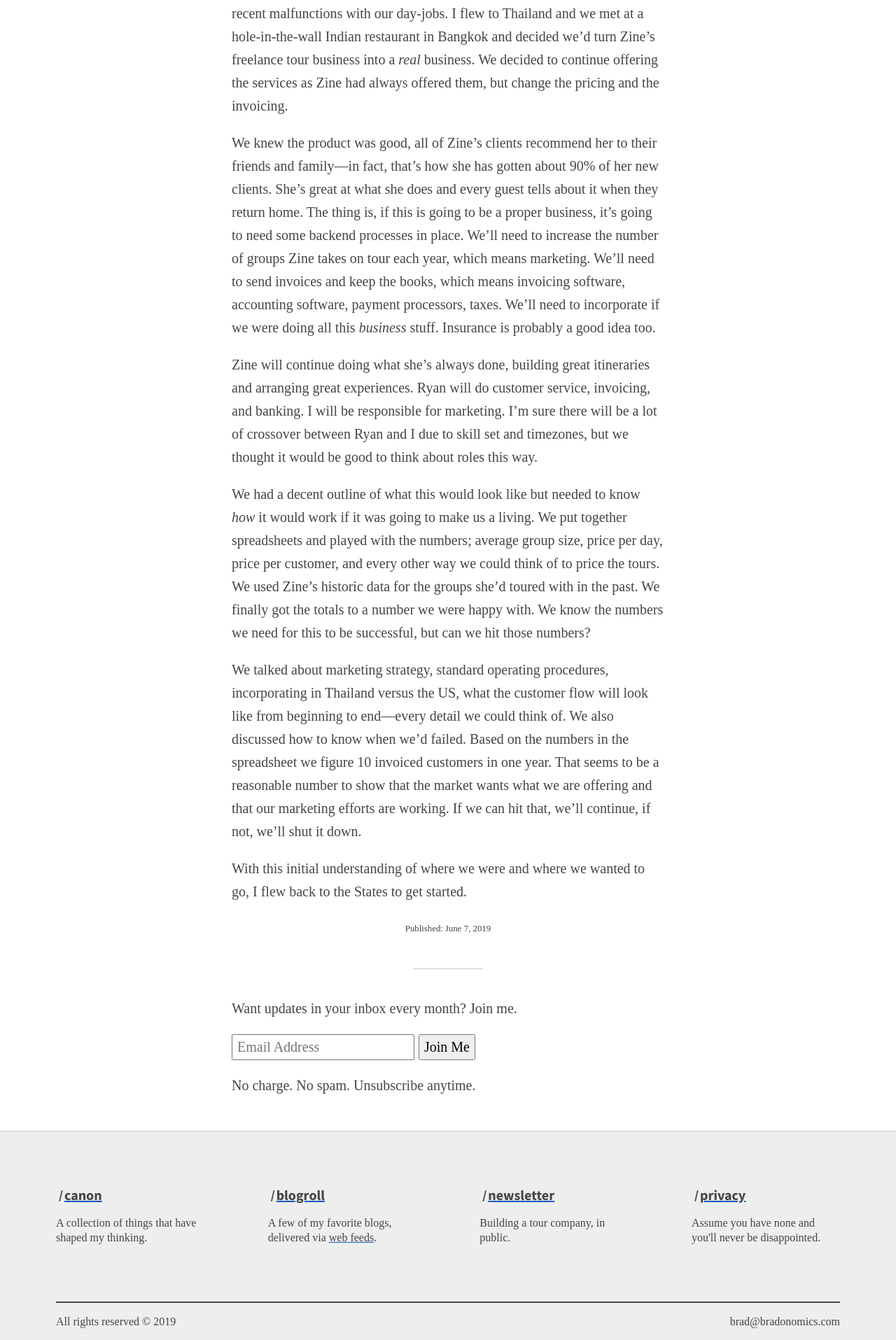
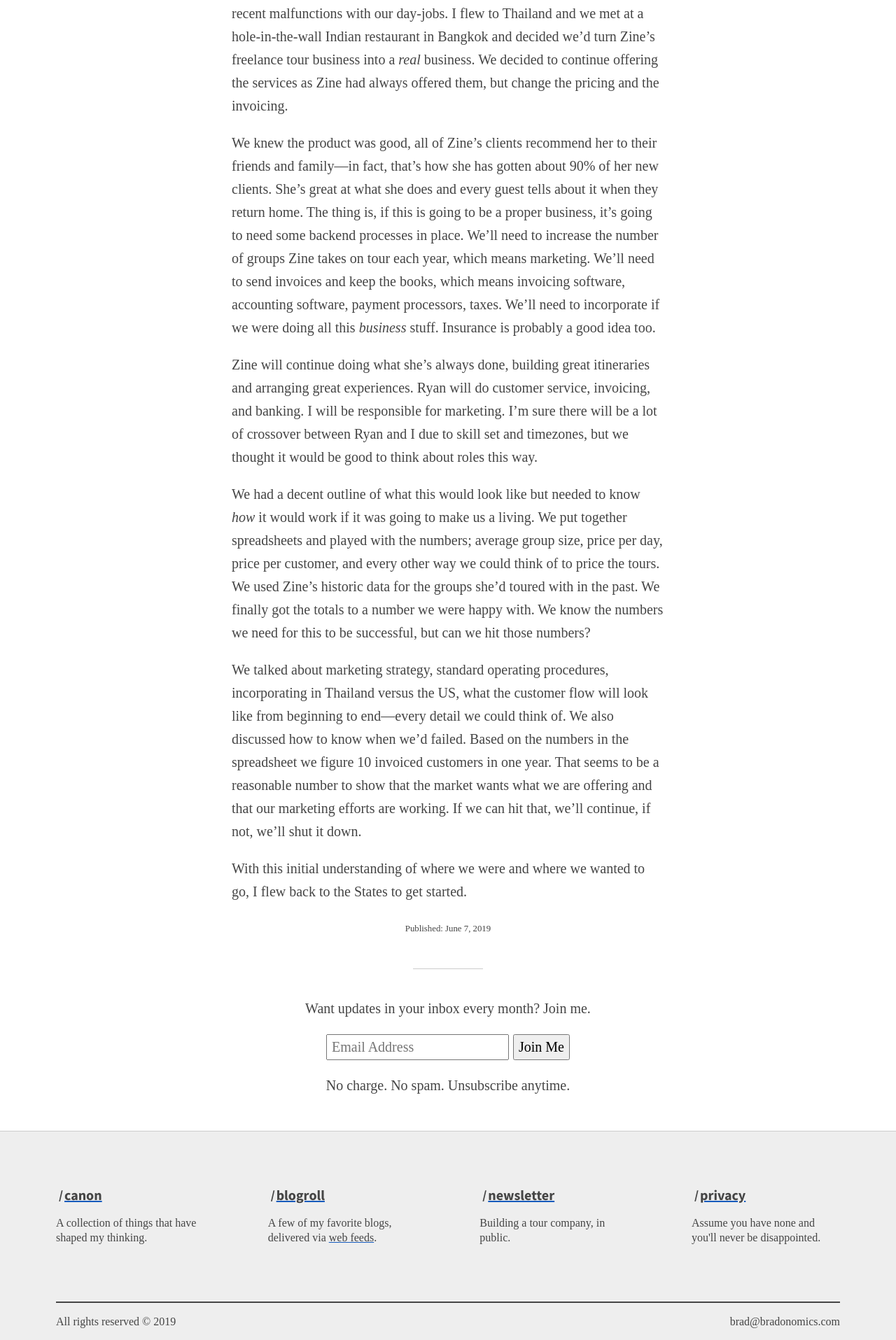
Before and after one commit to bradonomics/bradonomics.com, a Jekyll site: the page built from _thailand-etcetera/2019-06-07-month-zero.md, in a window 1280 px wide. Shown: the part 2178-4093 px from the top of the page at 70% size. Built offline with Jekyll 4.4.1, drawn with Linux system fonts in a browser that asks for light colours.

Commit message:
Publish ETC Newsletter Month 1

```diff
--- a/_layouts/thailand-etcetera.html
+++ b/_layouts/thailand-etcetera.html
@@ -18,7 +18,7 @@ layout: default
 
     <p>Want updates in your inbox every month? Join me.</p>
 
-    <form class="form newsletter" method="post" name="mc-embedded-subscribe-form" action="https://bradonomics.us6.list-manage.com/subscribe/post?u=d99e8eab60673c3b08649342b&amp;id=f08a0612fd">
+    <form class="form newsletter justify-content-center" method="post" name="mc-embedded-subscribe-form" action="https://bradonomics.us6.list-manage.com/subscribe/post?u=d99e8eab60673c3b08649342b&amp;id=f08a0612fd">
 
       <input type="email" placeholder="Email Address" value="" name="EMAIL">
 
--- a/_sass/article.scss
+++ b/_sass/article.scss
@@ -76,9 +76,12 @@ hr {
   border: 0;
 }
 
+.content footer {
+  text-align: center;
+}
+
 .entry-meta {
   font-size: .8rem;
-  text-align: center;
 
   .note & {
     font-size: .65em;
@@ -95,9 +98,4 @@ hr {
   font-family: $font-header;
   font-size: 1.5em;
   font-weight: bold;
-  text-align: center;
 }
-
-.after-post {
-  text-align: center;
-}
--- a/_sass/newsletter.scss
+++ b/_sass/newsletter.scss
@@ -1,6 +1,14 @@
 .form.newsletter {
   display: flex;
   flex-wrap: wrap;
+
+  input[type='email'] {
+    margin-bottom: 1rem;
+    @media (min-width: 20em) {
+      margin-bottom: 0;
+    }
+  }
+
 }
 
 input[type='email'] {
--- a/_sass/utilities.scss
+++ b/_sass/utilities.scss
@@ -1,3 +1,7 @@
 .justify-content-start {
   justify-content: start !important;
 }
+
+.justify-content-center {
+  justify-content: center !important;
+}
```
Also changed, not shown: _thailand-etcetera/2019-07-01-month-one.md (added, +23 -0 lines).
